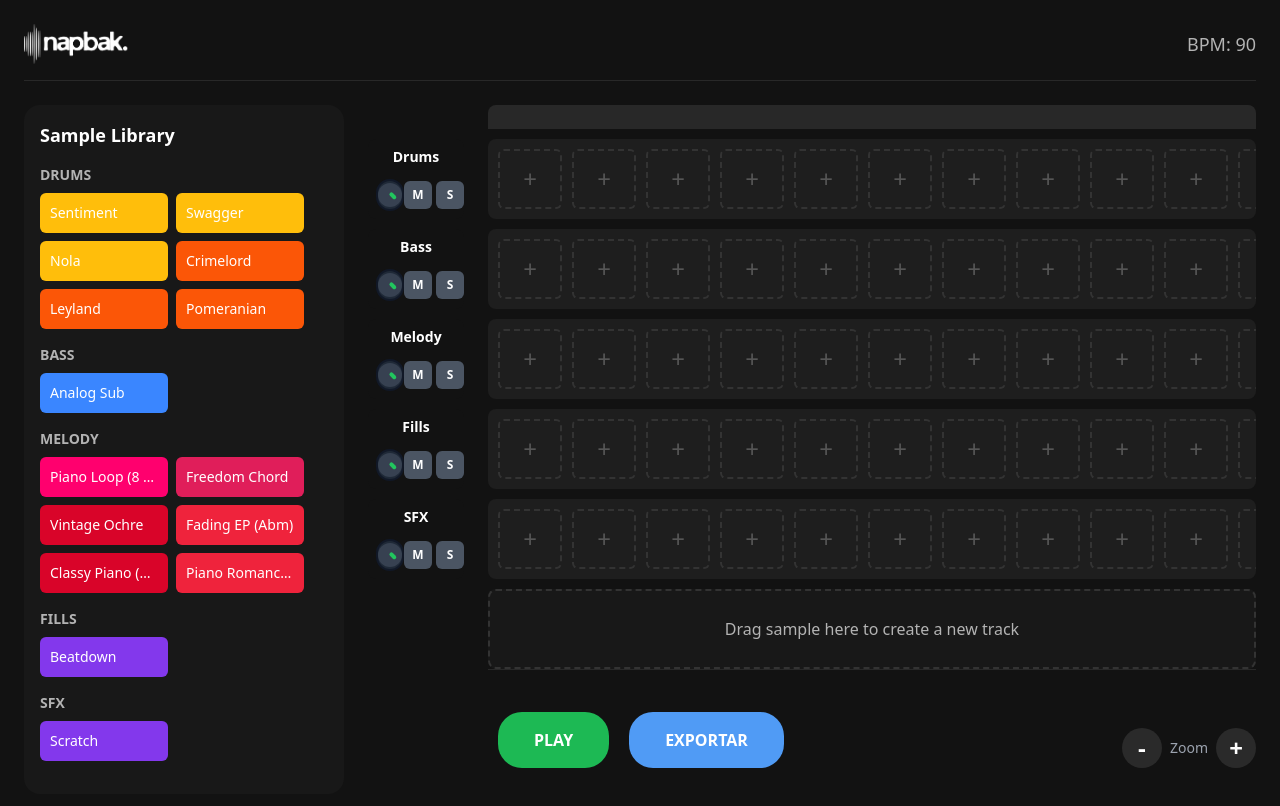
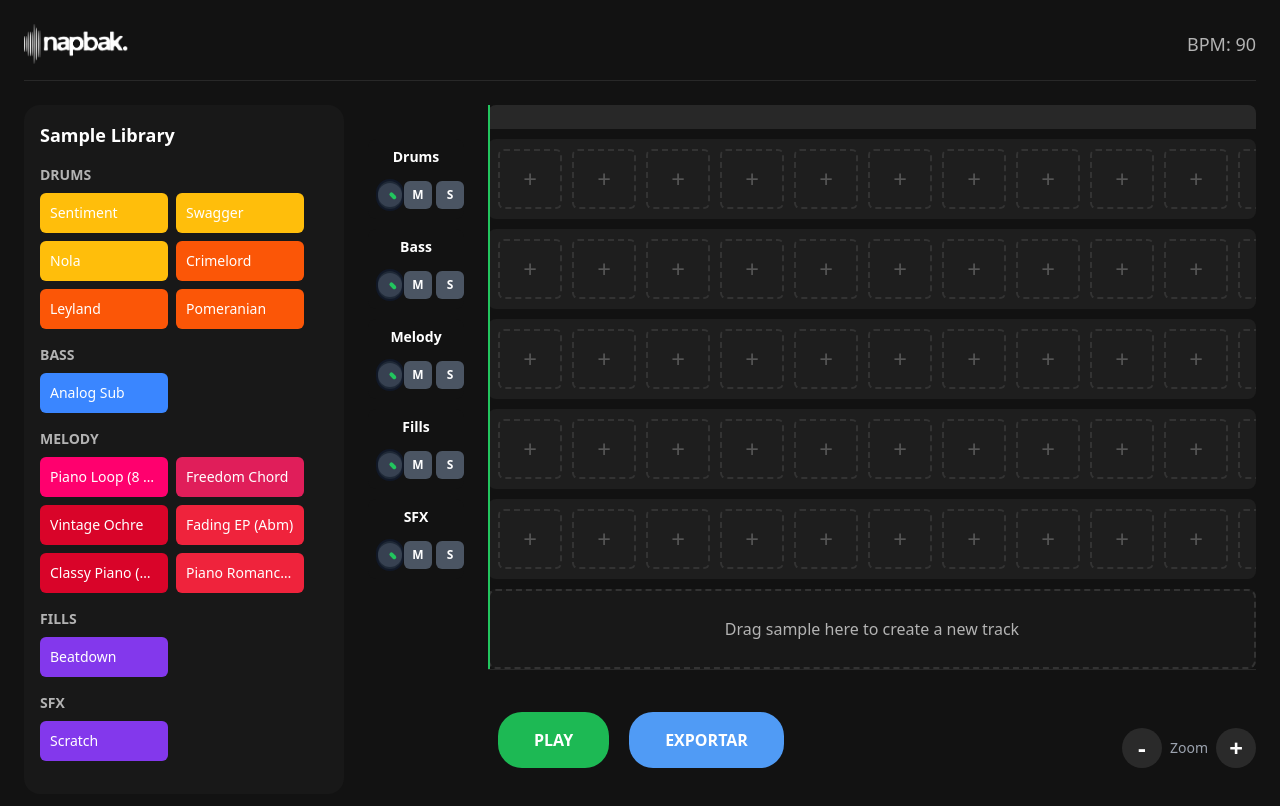
Before and after one commit to napobuilder/napbak-app, a React (Vite) app: page /studio in a window 1280 px wide. Shown: the top 806 px of the page. Built offline with nearby package versions, Linux system fonts and the light colour scheme.

Commit message:
fix(playhead): Correct position calculation
The playhead position calculation now accounts for the gap between timeline slots, ensuring accurate synchronization with the visual grid.

```diff
--- a/src/components/Playhead.tsx
+++ b/src/components/Playhead.tsx
@@ -1,22 +1,35 @@
 import React from 'react';
 import { useAudioEngine } from '../store/useAudioEngine';
-import { useTrackStore } from '../store/useTrackStore';
+import { useUIStore } from '../store/useUIStore';
+
+const BASE_SLOT_WIDTH = 64; // Ancho base de un slot en píxeles
+const GAP_SIZE_PIXELS = 10; // Corresponde a `gap-2.5` de Tailwind (0.625rem * 16px)
+const BPM = 90;
+const MEASURE_DURATION = (60 / BPM) * 4; // Duración de un compás/slot en segundos
 
 export const Playhead: React.FC = () => {
   const playbackTime = useAudioEngine(state => state.playbackTime);
-  const totalDuration = useTrackStore(state => state.totalDuration);
+  const zoomLevel = useUIStore(state => state.zoomLevel);
 
-  const progress = totalDuration > 0 ? (playbackTime / totalDuration) * 100 : 0;
+  // 1. Calcular el ancho actual de un slot basado en el zoom
+  const slotWidth = BASE_SLOT_WIDTH * zoomLevel;
 
-  // No renderizar el playhead si no hay duración
-  if (totalDuration <= 0) {
-    return null;
-  }
+  // 2. Convertir el tiempo de reproducción (en segundos) a una posición en slots (flotante)
+  const positionInSlots = playbackTime / MEASURE_DURATION;
+
+  // 3. Calcular el número de gaps que el playhead ya ha cruzado
+  const gapsCrossed = Math.floor(positionInSlots);
+
+  // 4. Convertir la posición en slots a una posición en píxeles, añadiendo el ancho de los gaps
+  const positionInPixels = (positionInSlots * slotWidth) + (gapsCrossed * GAP_SIZE_PIXELS);
 
   return (
     <div
       className="absolute top-0 h-full w-0.5 pointer-events-none z-20"
-      style={{ left: `${progress}%` }}
+      style={{
+        transform: `translateX(${positionInPixels}px)`,
+        willChange: 'transform', // Optimización para el navegador
+      }}
     >
       {/* La flecha superior */}
       <div
```
